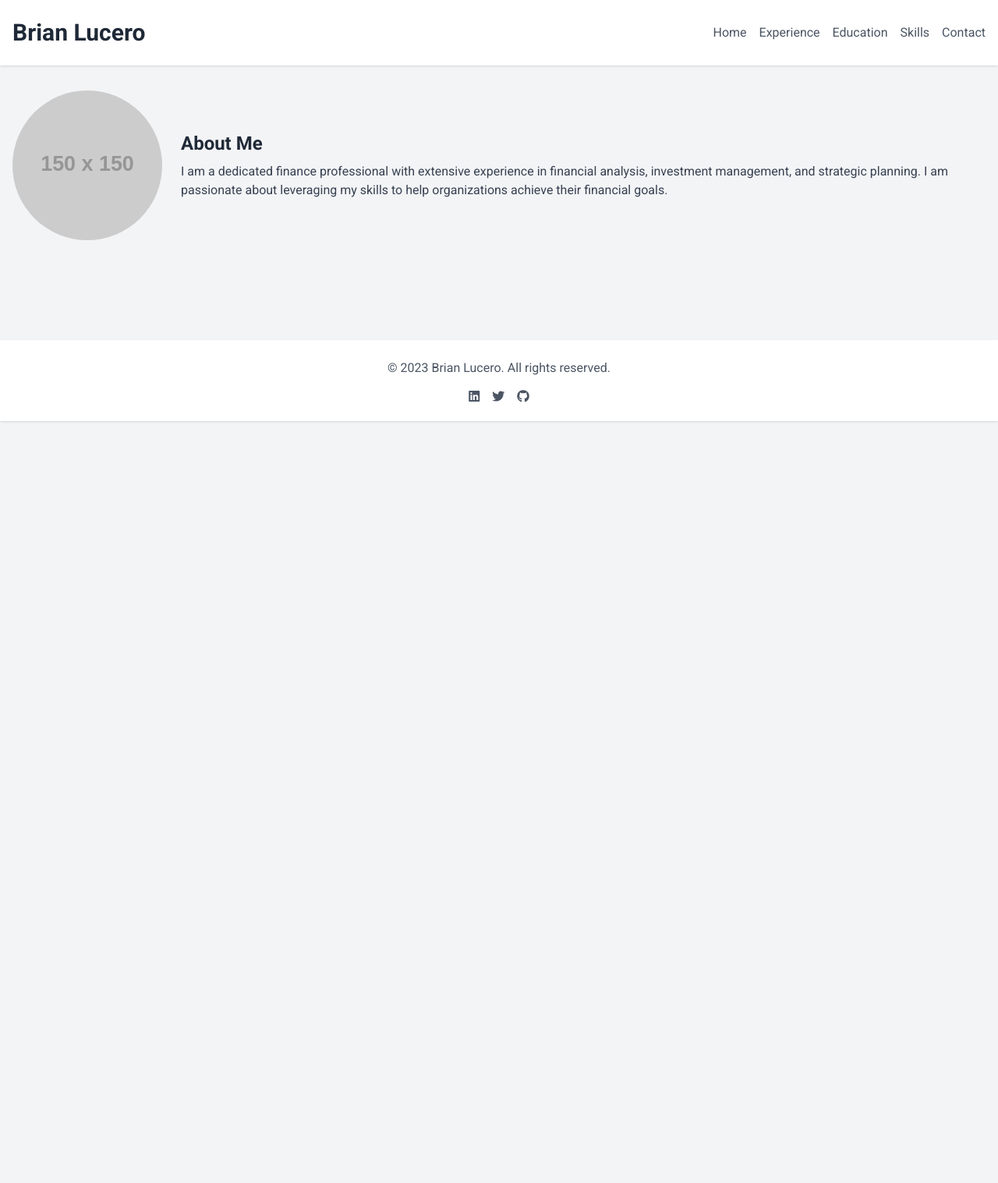
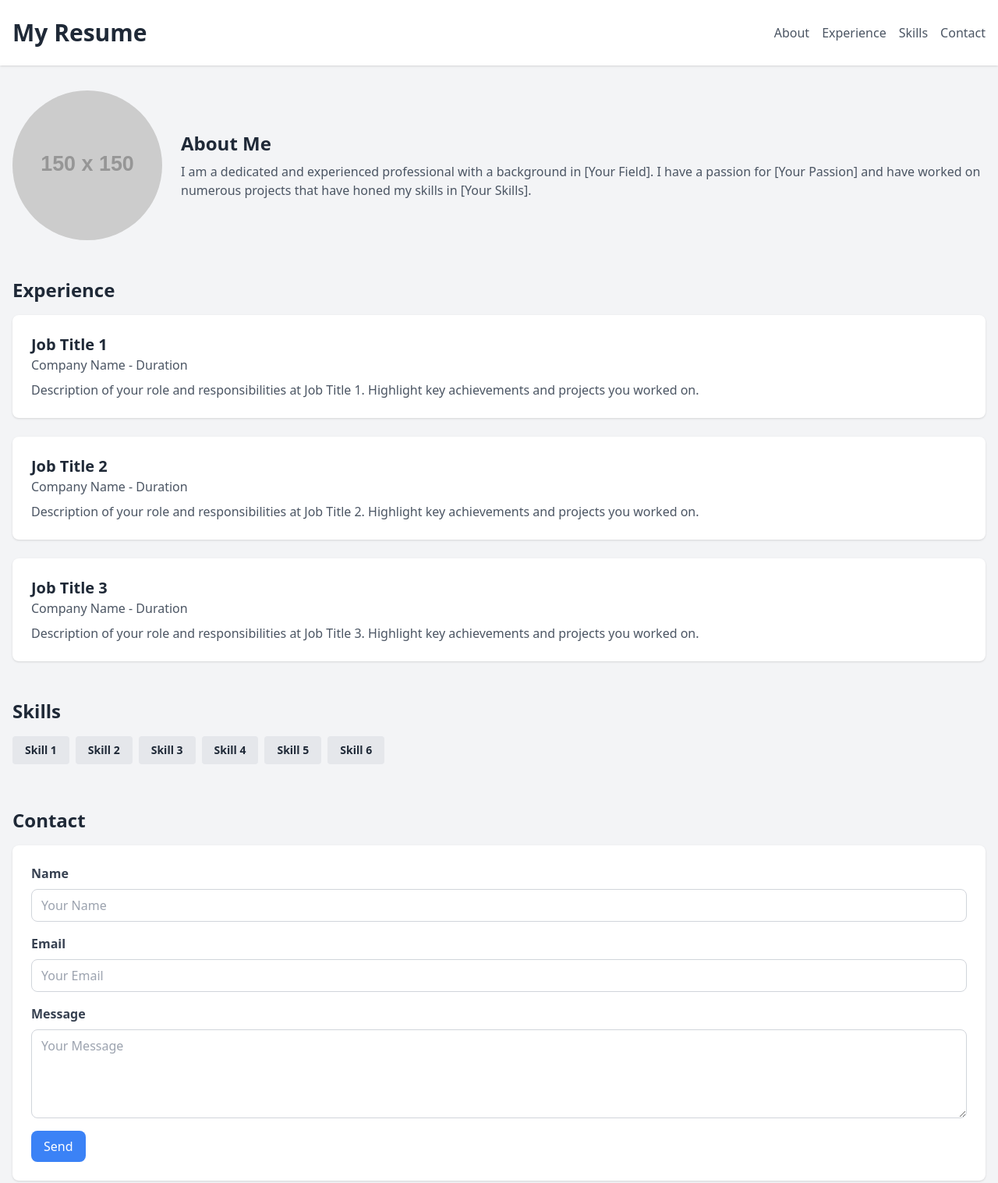
Before and after one commit to briandlucero/Resume, a plain HTML site: page index.html in a window 1280 px wide. Shown: the top 1517 px of the page at 78% size. Before the commit the page ends 800 px from the top, so only its background shows below. Drawn offline with nearby package versions, Linux system fonts and the light colour scheme; placeholder pictures from the web are drawn by us.

Commit message:
index.html

```diff
--- a/index.html
+++ b/index.html
@@ -3,48 +3,38 @@
   <meta charset="utf-8"/>
   <meta content="width=device-width, initial-scale=1.0" name="viewport"/>
   <title>
-   Brian Lucero - Finance Professional Resume
+   My Resume
   </title>
   <script src="https://cdn.tailwindcss.com">
   </script>
   <link href="https://cdnjs.cloudflare.com/ajax/libs/font-awesome/5.15.3/css/all.min.css" rel="stylesheet"/>
   <link href="https://fonts.googleapis.com/css2?family=Roboto:wght@400;700&amp;display=swap" rel="stylesheet"/>
-  <style>
-   body {
-            font-family: 'Roboto', sans-serif;
-        }
-  </style>
  </head>
- <body class="bg-gray-100 text-gray-800">
+ <body class="bg-gray-100 font-roboto">
   <header class="bg-white shadow">
    <div class="container mx-auto px-4 py-6 flex justify-between items-center">
-    <h1 class="text-3xl font-bold">
-     Brian Lucero
+    <h1 class="text-3xl font-bold text-gray-800">
+     My Resume
     </h1>
     <nav>
      <ul class="flex space-x-4">
       <li>
-       <a class="text-gray-600 hover:text-gray-900" href="index.html">
-        Home
+       <a class="text-gray-600 hover:text-gray-800" href="#about">
+        About
        </a>
       </li>
       <li>
-       <a class="text-gray-600 hover:text-gray-900" href="experience.html">
+       <a class="text-gray-600 hover:text-gray-800" href="#experience">
         Experience
        </a>
       </li>
       <li>
-       <a class="text-gray-600 hover:text-gray-900" href="education.html">
-        Education
-       </a>
-      </li>
-      <li>
-       <a class="text-gray-600 hover:text-gray-900" href="skills.html">
+       <a class="text-gray-600 hover:text-gray-800" href="#skills">
         Skills
        </a>
       </li>
       <li>
-       <a class="text-gray-600 hover:text-gray-900" href="contact.html">
+       <a class="text-gray-600 hover:text-gray-800" href="#contact">
         Contact
        </a>
       </li>
@@ -55,37 +45,116 @@
   <main class="container mx-auto px-4 py-8">
    <section class="mb-12" id="about">
     <div class="flex flex-col md:flex-row items-center">
-     <img alt="Professional headshot of Brian Lucero" class="rounded-full w-32 h-32 md:w-48 md:h-48 mb-4 md:mb-0 md:mr-6" src="https://placehold.co/150x150"/>
+     <img alt="A professional headshot of [Your Name] in a business suit, smiling" class="rounded-full w-32 h-32 md:w-48 md:h-48 mb-4 md:mb-0 md:mr-6" src="https://placehold.co/150x150"/>
      <div>
-      <h2 class="text-2xl font-bold mb-2">
+      <h2 class="text-2xl font-bold text-gray-800 mb-2">
        About Me
       </h2>
-      <p class="text-gray-700">
-       I am a dedicated finance professional with extensive experience in financial analysis, investment management, and strategic planning. I am passionate about leveraging my skills to help organizations achieve their financial goals.
+      <p class="text-gray-600">
+       I am a dedicated and experienced professional with a background in [Your Field]. I have a passion for [Your Passion] and have worked on numerous projects that have honed my skills in [Your Skills].
       </p>
      </div>
     </div>
    </section>
+   <section class="mb-12" id="experience">
+    <h2 class="text-2xl font-bold text-gray-800 mb-4">
+     Experience
+    </h2>
+    <div class="space-y-6">
+     <div class="bg-white p-6 rounded-lg shadow">
+      <h3 class="text-xl font-bold text-gray-800">
+       Job Title 1
+      </h3>
+      <p class="text-gray-600">
+       Company Name - Duration
+      </p>
+      <p class="text-gray-600 mt-2">
+       Description of your role and responsibilities at Job Title 1. Highlight key achievements and projects you worked on.
+      </p>
+     </div>
+     <div class="bg-white p-6 rounded-lg shadow">
+      <h3 class="text-xl font-bold text-gray-800">
+       Job Title 2
+      </h3>
+      <p class="text-gray-600">
+       Company Name - Duration
+      </p>
+      <p class="text-gray-600 mt-2">
+       Description of your role and responsibilities at Job Title 2. Highlight key achievements and projects you worked on.
+      </p>
+     </div>
+     <div class="bg-white p-6 rounded-lg shadow">
+      <h3 class="text-xl font-bold text-gray-800">
+       Job Title 3
+      </h3>
+      <p class="text-gray-600">
+       Company Name - Duration
+      </p>
+      <p class="text-gray-600 mt-2">
+       Description of your role and responsibilities at Job Title 3. Highlight key achievements and projects you worked on.
+      </p>
+     </div>
+    </div>
+   </section>
+   <section class="mb-12" id="skills">
+    <h2 class="text-2xl font-bold text-gray-800 mb-4">
+     Skills
+    </h2>
+    <div class="flex flex-wrap">
+     <span class="bg-gray-200 text-gray-800 text-sm font-semibold mr-2 mb-2 px-4 py-2 rounded">
+      Skill 1
+     </span>
+     <span class="bg-gray-200 text-gray-800 text-sm font-semibold mr-2 mb-2 px-4 py-2 rounded">
+      Skill 2
+     </span>
+     <span class="bg-gray-200 text-gray-800 text-sm font-semibold mr-2 mb-2 px-4 py-2 rounded">
+      Skill 3
+     </span>
+     <span class="bg-gray-200 text-gray-800 text-sm font-semibold mr-2 mb-2 px-4 py-2 rounded">
+      Skill 4
+     </span>
+     <span class="bg-gray-200 text-gray-800 text-sm font-semibold mr-2 mb-2 px-4 py-2 rounded">
+      Skill 5
+     </span>
+     <span class="bg-gray-200 text-gray-800 text-sm font-semibold mr-2 mb-2 px-4 py-2 rounded">
+      Skill 6
+     </span>
+    </div>
+   </section>
+   <section class="mb-12" id="contact">
+    <h2 class="text-2xl font-bold text-gray-800 mb-4">
+     Contact
+    </h2>
+    <form class="bg-white p-6 rounded-lg shadow">
+     <div class="mb-4">
+      <label class="block text-gray-700 font-bold mb-2" for="name">
+       Name
+      </label>
+      <input class="w-full px-3 py-2 border border-gray-300 rounded-lg" id="name" placeholder="Your Name" type="text"/>
+     </div>
+     <div class="mb-4">
+      <label class="block text-gray-700 font-bold mb-2" for="email">
+       Email
+      </label>
+      <input class="w-full px-3 py-2 border border-gray-300 rounded-lg" id="email" placeholder="Your Email" type="email"/>
+     </div>
+     <div class="mb-4">
+      <label class="block text-gray-700 font-bold mb-2" for="message">
+       Message
+      </label>
+      <textarea class="w-full px-3 py-2 border border-gray-300 rounded-lg" id="message" placeholder="Your Message" rows="4"></textarea>
+     </div>
+     <button class="bg-blue-500 text-white px-4 py-2 rounded-lg hover:bg-blue-600" type="submit">
+      Send
+     </button>
+    </form>
+   </section>
   </main>
-  <footer class="bg-white shadow mt-12">
-   <div class="container mx-auto px-4 py-6 text-center">
+  <footer class="bg-white shadow py-6">
+   <div class="container mx-auto px-4 text-center">
     <p class="text-gray-600">
-     © 2023 Brian Lucero. All rights reserved.
+     © 2023 My Resume. All rights reserved.
     </p>
-    <div class="flex justify-center space-x-4 mt-4">
-     <a class="text-gray-600 hover:text-gray-900" href="#">
-      <i class="fab fa-linkedin">
-      </i>
-     </a>
-     <a class="text-gray-600 hover:text-gray-900" href="#">
-      <i class="fab fa-twitter">
-      </i>
-     </a>
-     <a class="text-gray-600 hover:text-gray-900" href="#">
-      <i class="fab fa-github">
-      </i>
-     </a>
-    </div>
    </div>
   </footer>
  </body>
```
